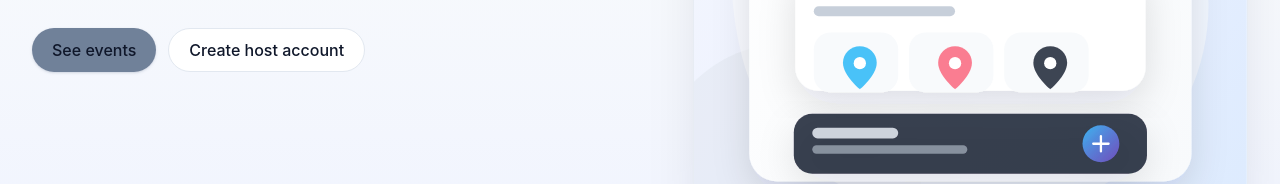
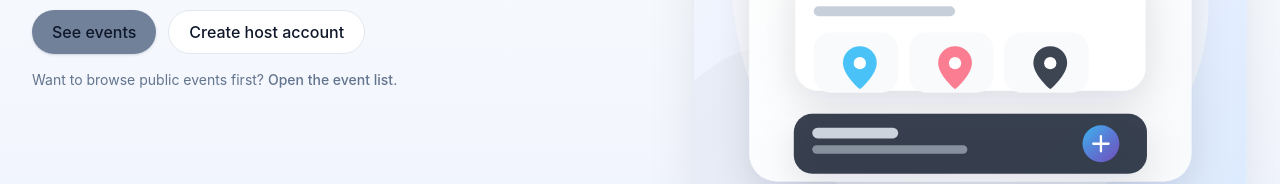
Before and after one commit to piyanka/event-relay, a Next.js app: page / in a window 1280 px wide. Shown: the part 506-690 px from the top of the page. Built offline with nearby package versions, Linux system fonts and the light colour scheme; no server answers.

Commit message:
ADded fallback logic for events page

```diff
--- a/src/app/page.tsx
+++ b/src/app/page.tsx
@@ -1,6 +1,5 @@
 import type * as React from 'react';
 import Link from 'next/link';
-import { Badge } from '@/components/ui/badge';
 import { Button } from '@/components/ui/button';
 import { PageShell } from '@/components/layout/page-shell';
 import { HeroPreview } from '@/components/home/hero-preview';
@@ -21,9 +20,16 @@ export default async function HomePage(): Promise<React.JSX.Element> {
               <Link href="/events">See events</Link>
             </Button>
             <Button asChild variant="outline" size="lg">
-            <Link href="/signup">Create host account</Link>
-          </Button>
+              <Link href="/signup">Create host account</Link>
+            </Button>
           </div>
+          <p className="mt-4 text-sm text-slate-500">
+            Want to browse public events first?{" "}
+            <Link href="/events" className="font-medium text-slate-900 underline underline-offset-4">
+              Open the event list
+            </Link>
+            .
+          </p>
         </div>
 
         <HeroPreview />
--- a/src/components/layout/navbar.tsx
+++ b/src/components/layout/navbar.tsx
@@ -52,6 +52,9 @@ export async function Navbar(): Promise<React.JSX.Element> {
         <div className="flex items-center gap-2 md:hidden">
           {session?.user ? (
             <>
+              <Button asChild variant="ghost" size="sm">
+                <Link href="/events">See events</Link>
+              </Button>
               <Button asChild variant="outline" size="sm">
                 <Link href={session.user.role === 'HOST' ? '/dashboard' : '/my-events'}>
                   {session.user.role === 'HOST' ? 'Dashboard' : 'My events'}
@@ -61,6 +64,9 @@ export async function Navbar(): Promise<React.JSX.Element> {
             </>
           ) : (
             <>
+              <Button asChild variant="ghost" size="sm">
+                <Link href="/events">See events</Link>
+              </Button>
               <Button asChild variant="ghost" size="sm">
                 <Link href="/login">Log in</Link>
               </Button>
```
